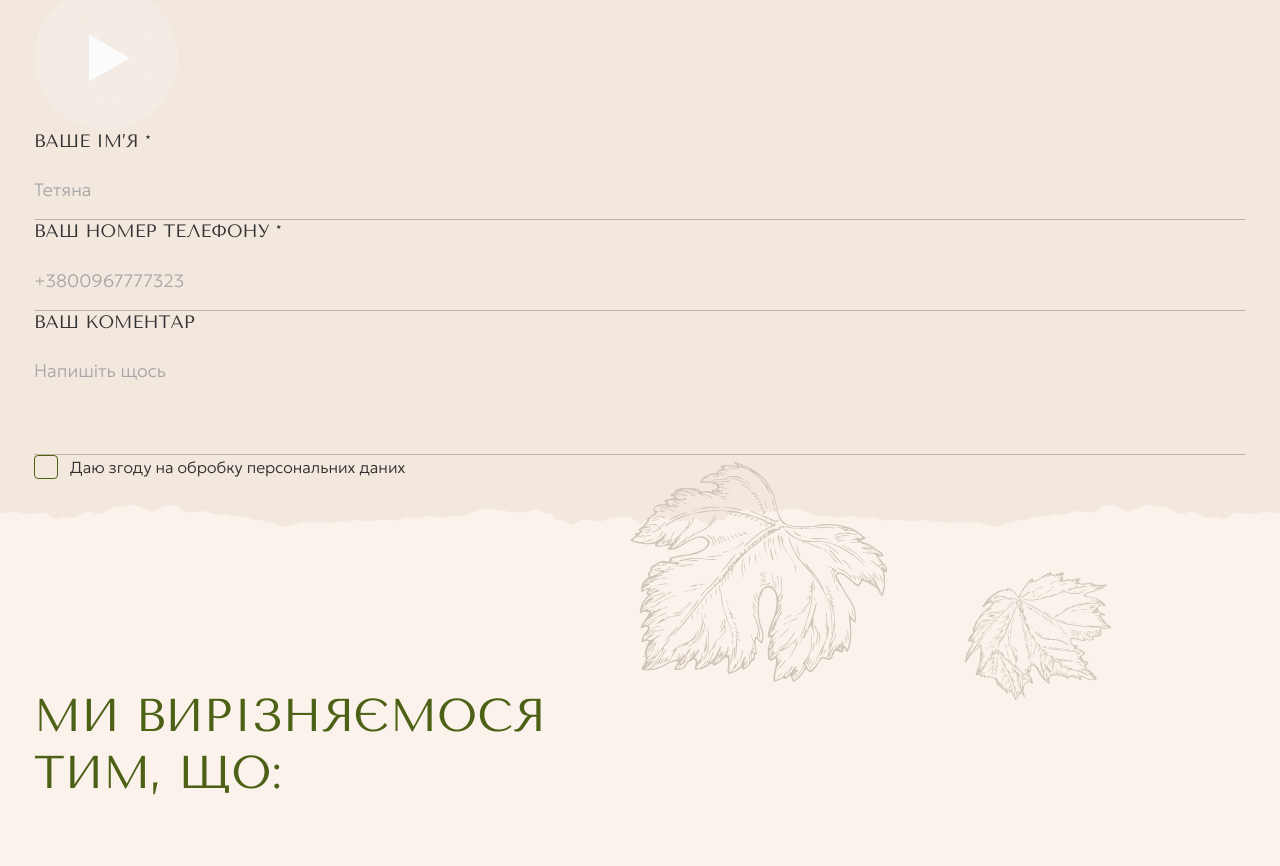
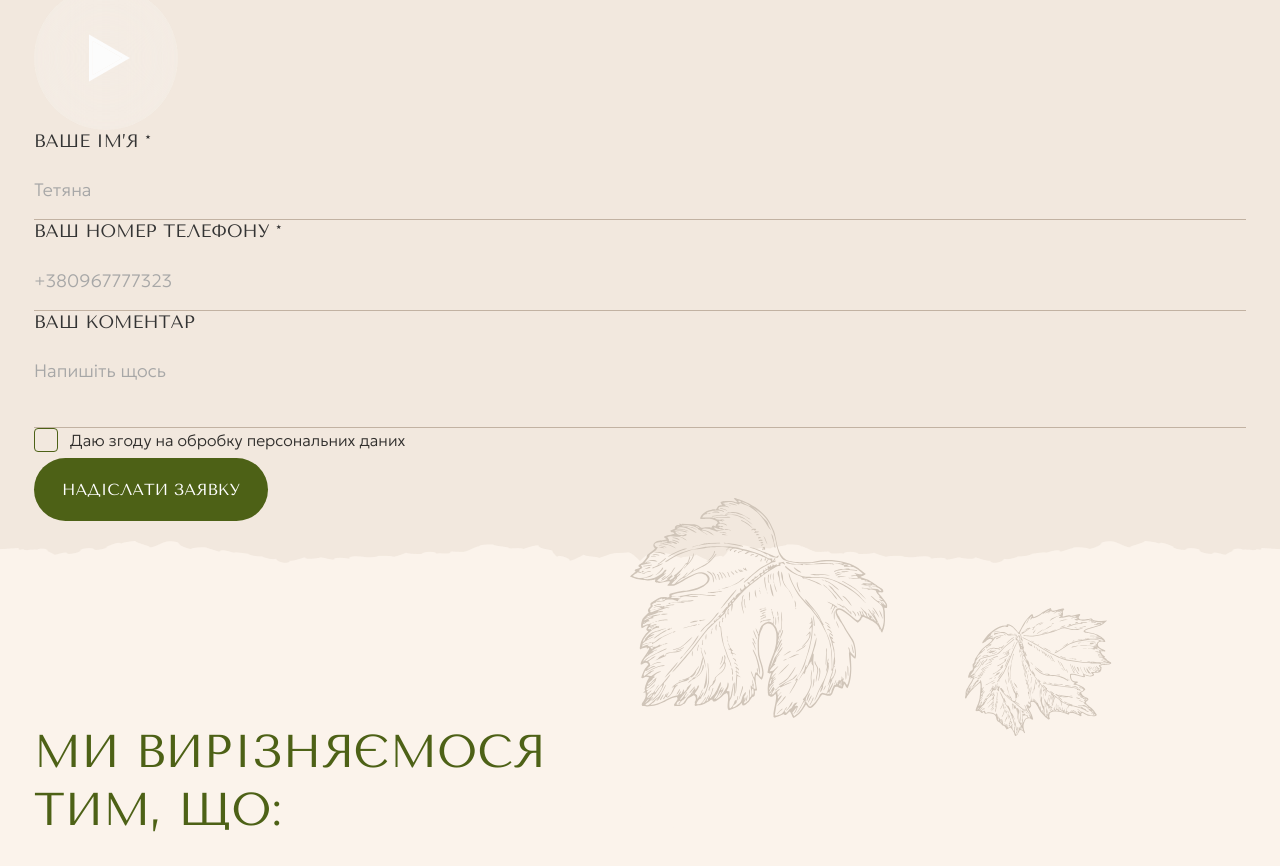
Before and after one commit to SoftRyzen-internship/grape_paradise, a Next.js app: page / in a window 1280 px wide. Shown: the part 1340-2206 px from the top of the page. Built offline with nearby package versions, Linux system fonts and the light colour scheme.

Commit message:
add form's block, configure React-Hook-Form

```diff
--- a/src/components/Observer.tsx
+++ b/src/components/Observer.tsx
@@ -1,14 +1,9 @@
-'use client';
-
-import React, { useState } from 'react';
+import React from 'react';
 
 import { buttonsData, titleData } from '@/data';
 
 import { Section } from './common/Section/Section';
 import { Title } from './common/Title/Title';
-import { CustomInput } from '@/components/common/Form/CustomInput';
-import { CustomTextarea } from '@/components/common/Form/CustomTextarea';
-import { CustomCheckbox } from '@/components/common/Form/CustomCheckbox';
 import { Logo } from '@/components/ui/Logo';
 import { NavMenu } from './ui/NavMenu';
 import { ButtonMain } from './ui/ButtonMain/ButtonMain';
@@ -18,9 +13,9 @@ import Arrow from '../../public/icons/arrow.svg';
 import Play from '../../public/icons/play.svg';
 
 import { Advantages } from '@/sections/Advantages';
+import { FormBlock } from '@/components/common/Form/FormBlock';
 
 export const Observer: React.FC = () => {
-	const [checkbox, setCheckbox] = useState(false);
 	return (
 		<>
 			<Section styles='pt-[144px] pb-[102px] md:pt-[120px] md:pb-[80px] lg:pt-[170px] lg:pb-[95px]'>
@@ -74,18 +69,7 @@ export const Observer: React.FC = () => {
 					{<Play className='h-[26px] w-[26px] lg:h-[64px] lg:w-[64px]' />}
 				</ButtonLess>
 
-				<CustomInput label='Ваше ім’я' placeholder='Тетяна' />
-				<CustomInput label='Ваш Номер телефону' placeholder='+3800967777323' />
-				<CustomTextarea
-					label='Ваш Коментар'
-					placeholder='Напишіть щось'
-					className='h-36'
-				/>
-				<CustomCheckbox
-					checked={checkbox}
-					handleChange={setCheckbox}
-					definition='Даю згоду на обробку персональних даних'
-				/>
+				<FormBlock />
 			</div>
 			<Advantages />
 		</>
--- a/src/components/common/Form/CustomCheckbox/CustomCheckbox.tsx
+++ b/src/components/common/Form/CustomCheckbox/CustomCheckbox.tsx
@@ -1,18 +1,17 @@
-import { ChangeEvent } from 'react';
-import clsx from 'clsx';
-import CheckIcon from '../../../../../public/icons/check.svg';
+import { ChangeEvent, FC } from 'react';
+import { clsx } from 'clsx';
+import CheckIcon from '@/../public/icons/check.svg';
 import { ICustomCheckboxProps } from './CustomCheckbox.types';
 
-export const CustomCheckbox: React.FC<ICustomCheckboxProps> = ({
+export const CustomCheckbox: FC<ICustomCheckboxProps> = ({
 	checked,
 	handleChange,
 	errorMessage,
 	definition,
 	...rest
 }) => {
-	const onBooleanChange = (e: ChangeEvent<HTMLInputElement>) => {
+	const onBooleanChange = (e: ChangeEvent<HTMLInputElement>) =>
 		handleChange(e.target.checked);
-	};
 
 	return (
 		<label
@@ -35,7 +34,7 @@ export const CustomCheckbox: React.FC<ICustomCheckboxProps> = ({
 			>
 				<CheckIcon className='transition' />
 			</div>
-			<span className='text-xs/normal font-semilight text-black80 md:text-small lg:text-normal'>
+			<span className='text-xs/normal font-extralight text-black80 md:text-small lg:text-normal'>
 				{definition}
 			</span>
 		</label>
--- a/src/components/common/Form/CustomInput/CustomInput.tsx
+++ b/src/components/common/Form/CustomInput/CustomInput.tsx
@@ -1,6 +1,6 @@
 import { forwardRef, useId } from 'react';
-import clsx from 'clsx';
-import ErrorIcon from '../../../../../public/icons/error.svg';
+import { clsx } from 'clsx';
+import ErrorIcon from '@/../public/icons/error.svg';
 import { ICustomInputProps } from './CustomInput.types';
 
 export const CustomInput = forwardRef<HTMLInputElement, ICustomInputProps>(
@@ -22,13 +22,13 @@ export const CustomInput = forwardRef<HTMLInputElement, ICustomInputProps>(
 					ref={ref}
 					id={id}
 					className={clsx(
-						'border-b border-stroke bg-transparent py-[10px] font-semilight caret-logo transition placeholder:text-grey placeholder:transition hover:border-logo focus:border-logo focus:outline-0 focus:placeholder:opacity-0 lg:py-4',
+						'border-b border-stroke bg-transparent py-[10px] font-extralight caret-logo transition placeholder:text-grey placeholder:transition hover:border-logo focus:border-logo focus:outline-0 focus:placeholder:opacity-0 lg:py-4',
 						errorMessage && 'border-red/100 hover:border-red focus:border-red',
 					)}
 				/>
 				{errorMessage ? (
 					<>
-						<span className='absolute bottom-0 left-0 flex translate-y-full pt-1 text-xs/normal font-semilight text-red transition'>
+						<span className='absolute bottom-0 left-0 flex translate-y-full pt-1 text-xs/normal font-extralight text-red transition'>
 							{errorMessage}
 						</span>
 						<ErrorIcon
--- a/src/components/common/Form/CustomTextarea/CustomTextarea.tsx
+++ b/src/components/common/Form/CustomTextarea/CustomTextarea.tsx
@@ -1,5 +1,5 @@
 import { forwardRef, useId } from 'react';
-import clsx from 'clsx';
+import { clsx } from 'clsx';
 import { ICustomTextareaProps } from './CustomTextarea.types';
 
 export const CustomTextarea = forwardRef<
@@ -25,7 +25,7 @@ export const CustomTextarea = forwardRef<
 				{...rest}
 				ref={ref}
 				id={id}
-				className='h-full resize-none border-b border-stroke bg-transparent py-[10px] font-semilight caret-logo transition placeholder:text-grey placeholder:transition hover:border-logo focus:border-logo focus:outline-0 focus:placeholder:opacity-0 lg:py-4'
+				className='h-full resize-none border-b border-stroke bg-transparent py-[10px] font-extralight caret-logo transition placeholder:text-grey placeholder:transition hover:border-logo focus:border-logo focus:outline-0 focus:placeholder:opacity-0 lg:py-4'
 			/>
 		</div>
 	);
--- /dev/null
+++ b/src/components/common/Form/FormBlock/FormBlock.tsx
@@ -0,0 +1,69 @@
+'use client';
+
+import { FC } from 'react';
+import { Controller, useForm } from 'react-hook-form';
+import { clsx } from 'clsx';
+
+import { ButtonLess } from '@/components/ui/ButtonLess/ButtonLess';
+import { CustomInput } from '@/components/common/Form//CustomInput';
+import { CustomTextarea } from '@/components/common/Form//CustomTextarea';
+import { CustomCheckbox } from '@/components/common/Form//CustomCheckbox';
+import { IFormBlockProps, IFormState } from './FormBlock.types';
+
+export const FormBlock: FC<IFormBlockProps> = ({ className }) => {
+	const {
+		register,
+		handleSubmit,
+		reset,
+		formState: { errors },
+		control,
+	} = useForm<IFormState>({
+		defaultValues: { approval: false },
+	});
+
+	const onSubmit = (data: IFormState) => {
+		console.log(data);
+		reset();
+	};
+
+	return (
+		<form onSubmit={handleSubmit(onSubmit)} className={clsx('', className)}>
+			<CustomInput
+				label='Ваше ім’я'
+				placeholder='Тетяна'
+				{...register('name')}
+				errorMessage={errors.name?.message}
+			/>
+
+			<CustomInput
+				label='Ваш Номер телефону'
+				placeholder='+380967777323'
+				{...register('phone')}
+				errorMessage={errors.phone?.message}
+			/>
+
+			<CustomTextarea
+				label='Ваш Коментар'
+				placeholder='Напишіть щось'
+				{...register('message')}
+			/>
+
+			<Controller
+				name='approval'
+				control={control}
+				render={({ field }) => (
+					<CustomCheckbox
+						checked={field.value}
+						handleChange={field.onChange}
+						errorMessage={errors.approval?.message}
+						definition='Даю згоду на обробку персональних даних'
+					/>
+				)}
+			/>
+
+			<ButtonLess type='submit' purpose='form'>
+				Надіслати заявку
+			</ButtonLess>
+		</form>
+	);
+};
--- /dev/null
+++ b/src/components/common/Form/FormBlock/index.ts
@@ -0,0 +1 @@
+export { FormBlock } from './FormBlock';
```
Also changed, not shown: src/components/common/Form/FormBlock/FormBlock.types.ts (added, +10 -0 lines).
